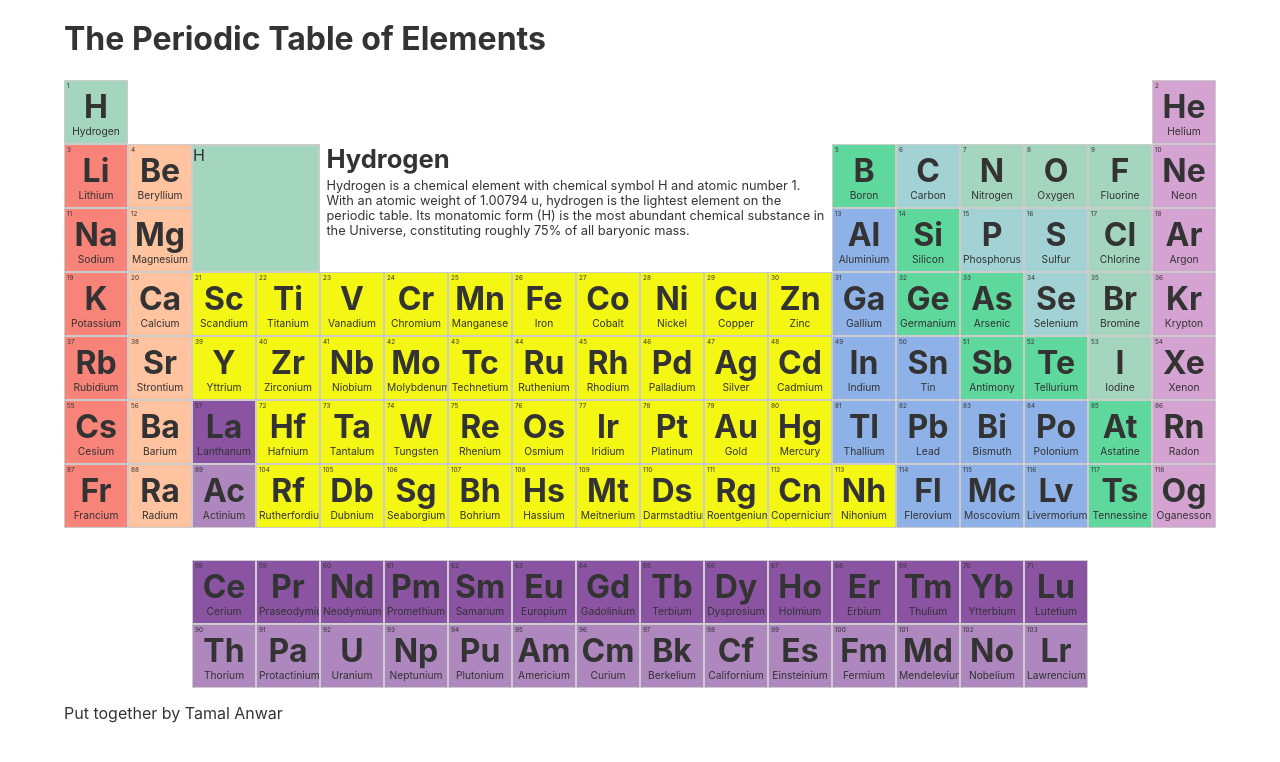
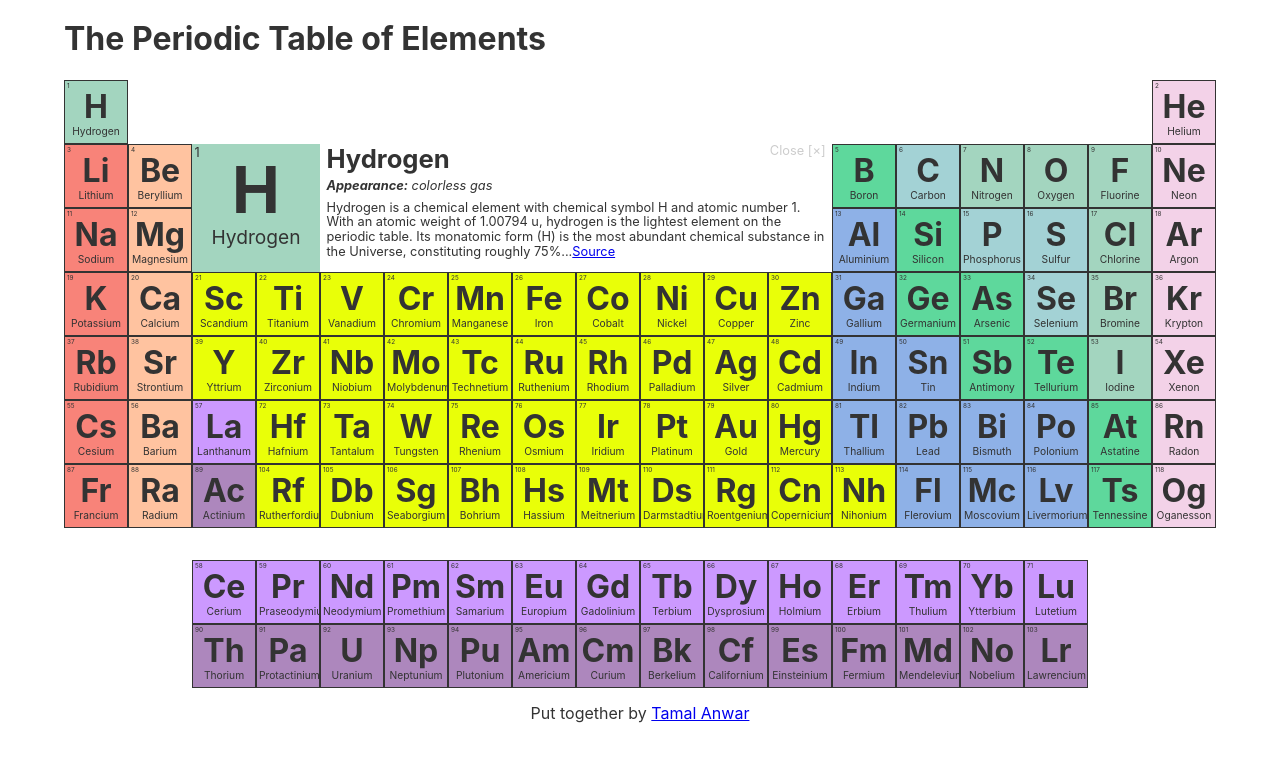
Before and after one commit to tamalchowdhury/periodic-table, a React (Create React App) app: page / in a window 1280 px wide. Both pictures are taken after a click on the element "Hydrogen". Shown: the top 762 px of the page. Built offline with nearby package versions, Linux system fonts and the light colour scheme.

Commit message:
Added info closing option

```diff
--- a/src/App.js
+++ b/src/App.js
@@ -1,7 +1,9 @@
-import React, { Component } from 'react';
+import React, { Component, Fragment } from 'react';
 import { elements } from './components/_data';
 import Element from './Element';
 import './components/styles/main.css';
+
+document.title = 'The Periodic Table of Elements';
 
 class App extends Component {
   state = {
@@ -13,8 +15,20 @@ class App extends Component {
     this.setState({ showInfo: true, element: elements[num] });
   };
 
+  closeInfo = () => {
+    this.setState({ showInfo: false });
+  };
+
   render() {
-    let { name, summary, symbol, category } = this.state.element;
+    let {
+      name,
+      summary,
+      symbol,
+      category,
+      number,
+      source,
+      appearance
+    } = this.state.element;
 
     return (
       <div className="wrapper">
@@ -25,19 +39,45 @@ class App extends Component {
           <Element showInfo={this.showInfo} num="3" />
           <Element showInfo={this.showInfo} num="4" />
           {/* Information Table */}
+          {this.state.showInfo ? (
+            <Fragment>
               <div id="element-box" className={`${category}`}>
-            {symbol}
+                <div className="number">{number}</div>
+                <div className="symbol">{symbol}</div>
+                <div className="element-name">{name}</div>
               </div>
               <div id="information">
-            {this.state.showInfo ? (
+                <div
+                  onClick={this.closeInfo}
+                  className="close-button"
+                  title="Close Info">
+                  Close [&times;]
+                </div>
                 <div>
                   <h1>{name}</h1>
-                <div>{summary}</div>
+                  {appearance ? (
+                    <div className="appearance">
+                      <strong>Appearance:</strong> {appearance}
                     </div>
                   ) : (
                     ''
                   )}
+                  <div>
+                    {summary
+                      .split(' ')
+                      .slice(0, 45)
+                      .join(' ')}
+                    ...
+                    <a target="_blank" href={source}>
+                      Source
+                    </a>
                   </div>
+                </div>
+              </div>
+            </Fragment>
+          ) : (
+            ''
+          )}
           <Element showInfo={this.showInfo} num="5" />
           <Element showInfo={this.showInfo} num="6" />
           <Element showInfo={this.showInfo} num="7" />
@@ -158,7 +198,9 @@ class App extends Component {
           <Element showInfo={this.showInfo} num="102" />
           <Element showInfo={this.showInfo} num="103" />
         </div>
-        <p>Put together by Tamal Anwar</p>
+        <p className="center">
+          Put together by <a href="https://tamalweb.com">Tamal Anwar</a>
+        </p>
       </div>
     );
   }
--- a/src/components/styles/main.css
+++ b/src/components/styles/main.css
@@ -8,6 +8,10 @@ body {
   font-family: -apple-system, BlinkMacSystemFont, 'Segoe UI', Roboto, Oxygen,
     Ubuntu, Cantarell, 'Open Sans', 'Helvetica Neue', sans-serif;
   color: #333333;
+}
+
+.center {
+  text-align: center;
 }
 
 .wrapper {
@@ -33,7 +37,7 @@ body {
   height: 5vw;
 
   padding: 2px;
-  border: 1px solid #cccccc;
+  border: 1px solid #333333;
   border-collapse: collapse;
   overflow: hidden;
 }
@@ -56,14 +60,28 @@ body {
   text-align: center;
 }
 
+#element-box .symbol {
+  font-size: 5vw;
+}
+
+#element-box .number {
+  font-size: 1vw;
+}
+
+#element-box .element-name {
+  font-size: 1.5vw;
+}
+
 #element-box {
   grid-column: 3/5;
   grid-row: 2/4;
   margin: 0;
-  border-top: 2px solid #cccccc;
+  padding: 0.2vw;
+  overflow: hidden;
+  /* border-top: 2px solid #cccccc;
   border-right: 2px solid #cccccc;
   border-left: 1px solid #cccccc;
-  border-bottom: 1px solid #cccccc;
+  border-bottom: 1px solid #cccccc; */
 }
 
 /* Information Table  */
@@ -77,6 +95,21 @@ body {
 
 #information h1 {
   margin: 0 0 0.5vw 0;
+}
+
+.close-button {
+  float: right;
+  cursor: pointer;
+  color: #cccccc;
+}
+
+.close-button:hover {
+  color: #333333;
+}
+
+.appearance {
+  font-style: italic;
+  margin-bottom: 0.5vw;
 }
 
 /* Helium to the top right  */
@@ -109,7 +142,7 @@ body {
 
 /* Noble Gas  */
 .noble {
-  background: #d5a3d2;
+  background: #f3d2e8;
 }
 
 /* Alkali Metal  */
@@ -124,7 +157,7 @@ body {
 
 /* Transition Metal  */
 .transition {
-  background: #f4f714;
+  background: #e9ff08;
 }
 
 /* Polyatomic Non Metal  */
@@ -149,7 +182,7 @@ body {
 
 /* Lanthanide  */
 .lanthanide {
-  background: #8a54a2;
+  background: #cc99ff;
   margin-top: 2.5vw;
 }
 
@@ -162,7 +195,8 @@ body {
   background: #ad87bd;
 }
 
+/* When in the hover state  */
 .active {
   background: #fff;
-  border-color: yellow;
+  /* border-color: yellow; */
 }
```
Lines whose indentation alone changed are shown as unchanged.
